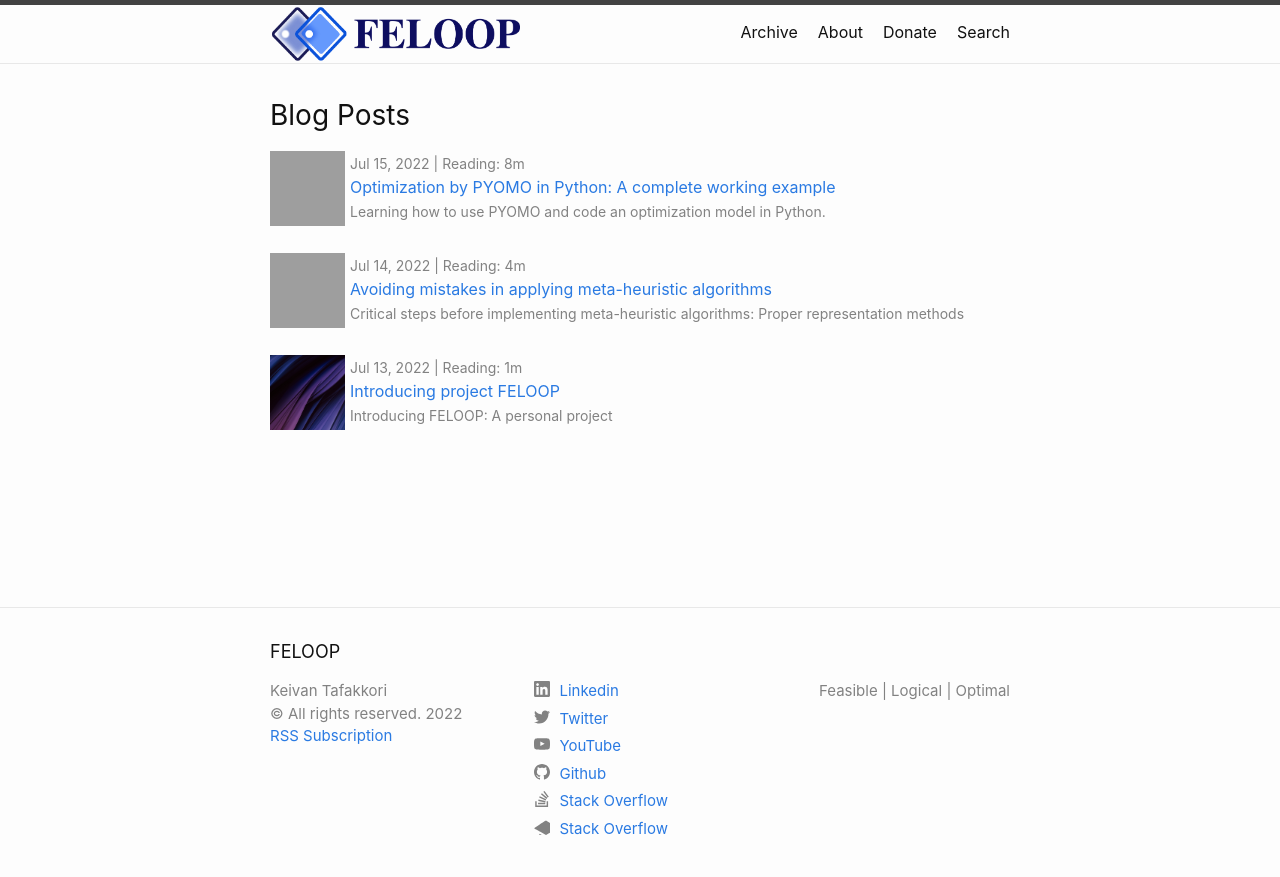
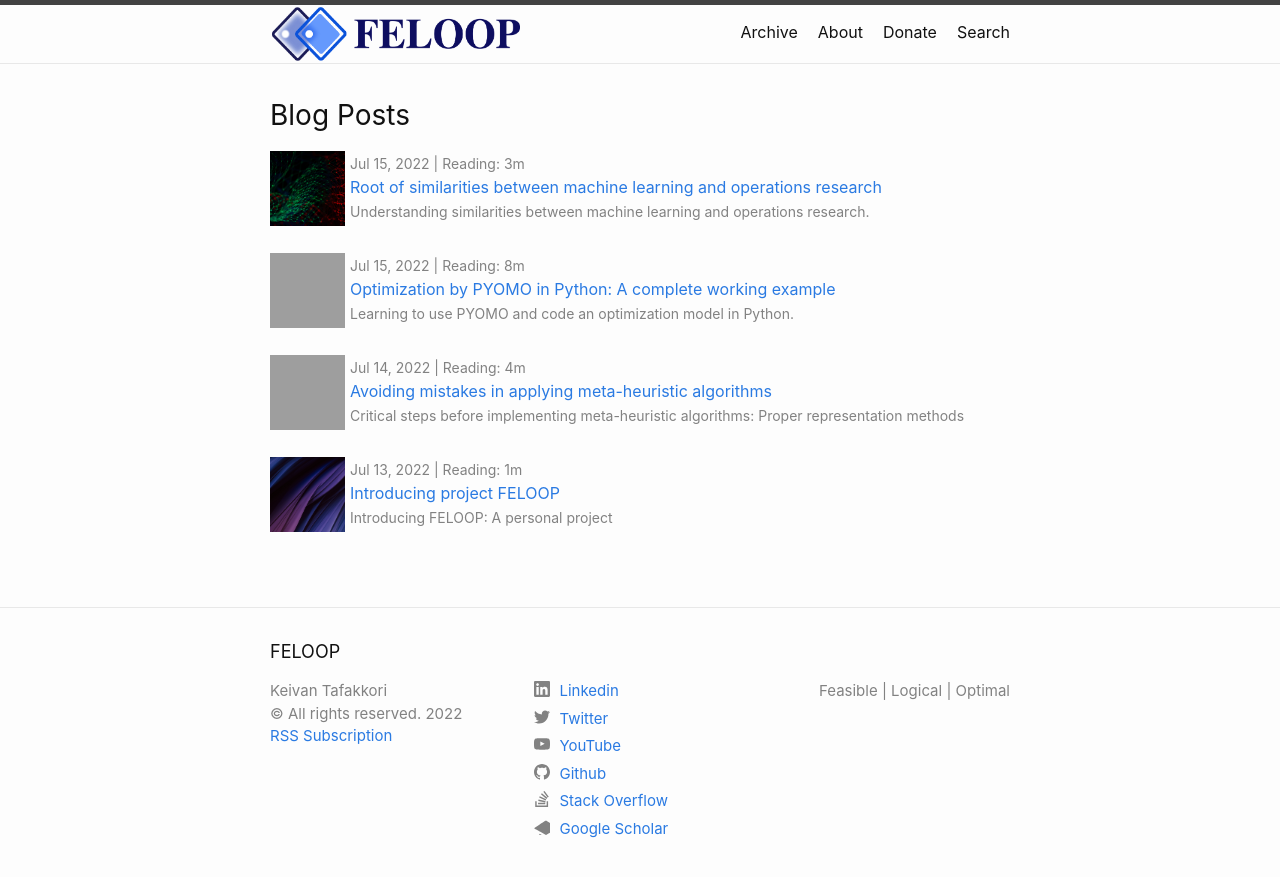
Before and after one commit to ktafakkori/ktafakkori.github.io, a Jekyll site: the page built from index.html, in a window 1280 px wide, cut to the strip 0-877 px from the top of the page. Built offline with Jekyll 4.4.1, drawn with Linux system fonts in a browser that asks for light colours; the list of posts is cut into pages by our own code; some of the changed lines change nothing that is shown; grey boxes are pictures that could not be loaded.

Commit message:
New Post

```diff
--- a/_includes/social.html
+++ b/_includes/social.html
@@ -11,7 +11,7 @@
   {%- if site.googleplus_username -%}<li><a href="https://plus.google.com/{{ site.googleplus_username| escape }}"><svg class="svg-icon"><use xlink:href="{{ '/assets/minima-social-icons.svg#googleplus' | relative_url }}"></use></svg> <span class="username">{{ site.googleplus_username| escape }}</span></a></li>{%- endif -%}
   {%- if site.github_username -%}<li><a href="https://github.com/ktafakkori/"><svg class="svg-icon"><use xlink:href="{{ '/assets/minima-social-icons.svg#github' | relative_url }}"></use></svg> <span class="username">{{ site.github_username| escape }}</span></a></li>{%- endif -%}
   {%- if site.stackoverflow_username -%}<li><a href="https://stackoverflow.com/users/19078738/keivan-tafakkori"><svg class="svg-icon"><use xlink:href="{{ '/assets/minima-social-icons.svg#stackoverflow' | relative_url }}"></use></svg> <span class="username">{{ site.stackoverflow_username| escape }}</span></a></li>{%- endif -%}
-  {%- if site.googlescholar_username -%}<li><a href="https://scholar.google.com/citations?hl=en&user=eoCLWfYAAAAJ&view_op=list_works&sortby=pubdate"><svg class="svg-icon"><use xlink:href="{{ '/assets/minima-social-icons.svg#googlescholar' | relative_url }}"></use></svg> <span class="username">{{ site.stackoverflow_username| escape }}</span></a></li>{%- endif -%}
+  {%- if site.googlescholar_username -%}<li><a href="https://scholar.google.com/citations?hl=en&user=eoCLWfYAAAAJ&view_op=list_works&sortby=pubdate"><svg class="svg-icon"><use xlink:href="{{ '/assets/minima-social-icons.svg#googlescholar' | relative_url }}"></use></svg> <span class="username">{{ site.googlescholar_username| escape }}</span></a></li>{%- endif -%}
 
   {%- if site.rss -%}<li><a href="{{ 'feed.xml' | relative_url }}"><svg class="svg-icon"><use xlink:href="{{ '/assets/minima-social-icons.svg#rss' | relative_url }}"></use></svg> <span>{{ site.rss | escape }}</span></a></li>{%- endif -%}
 </ul>
--- a/_posts/2022-07-15-optimization-with-pyomo-cwe.markdown
+++ b/_posts/2022-07-15-optimization-with-pyomo-cwe copy.markdown
@@ -1,7 +1,7 @@
 ---
 title: "Optimization by PYOMO in Python: A complete working example"
 layout: post
-description: Learning how to use PYOMO and code an optimization model in Python.
+description: Learning to use PYOMO and code an optimization model in Python.
 categories:
   - Exact Optimization
 tags:
--- /dev/null
+++ b/_posts/2022-07-15-the-root-of-similarities-between-ml-or.markdown
@@ -0,0 +1,52 @@
+---
+title: "Root of similarities between machine learning and operations research"
+layout: post
+description: Understanding similarities between machine learning and operations research.
+categories:
+  - Intelligence Optimization
+tags:
+  - Machine Learning
+  - Linear Regression
+  - Facility Location
+  - Opinion
+author:
+  - Keivan Tafakkori
+image: "/images/ml-or.jpg"
+---
+
+In this short article, I am sharing my opinion and explaining how operations research and machine learning are interrelated.
+
+Suppose a continuous facility location problem with squared Euclidean distance as follows:
+
+$$
+\begin{aligned}
+  & \min && \sum\limits_{t = 1}^{\left| T \right|}w_t\lVert\bf{g}-\bf{b_t}\rVert^2 \\
+  &&& {\bf{g}} \in \mathbb{R^{|U|}} \\
+  \end{aligned}
+$$
+
+If you remember, the distance (similarity) measure applied in this facility location problem helps find the location of emergency facilities. That means we want to find the location of a single facility that can serve _T_ facilities as fast as possible. As seen, _g_ is in bold format and not indexed. Being in the boldface means that _g_ has other dimensions (a common mathematical notation). For example, since this is a continuous facility location problem, we need to find $g_1$ and $g_2$ indicating $x$ and $y$ of a new facility in a two-dimensional space. $b_t$, which is also in bold format, denotes _x_ and _y_ for the _t_-th existing facility. Finally, $w_t$ is the weight of from-to flows between existing and the new facilities (a similarity indicator). Now consider the following optimization problem:
+
+$$
+\begin{aligned}
+  & \min && \sum\limits_{t = 1}^{\left| T \right|}w_t\lVert g_t-b_t \rVert^2 \\
+  &&& g_t \in \mathbb{R} \\
+  \end{aligned}
+$$
+
+In this optimization problem, we wish to find values $g_t$ close to $b_t$, which are not bold, meaning that they have no other dimensions. But, $g$ is now indexed by $t$. Contrary to the previous model, we need to find the location of $t$ new facilities close to the $t$ existing facilities. If we do not consider some extra constraints, $g_t$ would become equal to $b_t$. This means we establish all $t$ new facilities on the existing $t$ facilities to reduce their distance.
+
+In machine learning, existing facilities are represented by data points (observations), and $g_t$ is the location of new $t$ data points, which we wish to be close to $b_t$ (existing facilities). However, without constraints, the machine does not learn anything! We want to find a single function (instead of a single facility) that can be applied to all data points. Accordingly, the optimization model becomes:
+
+$$
+\begin{aligned}
+  & \min && \sum\limits_{t = 1}^{\left| T \right|}w_t\lVert g_t-b_t \rVert^2 \\
+  &&& g_t = y_t \quad \forall t \in T \\
+  &&& y_t = \sum_{i}^{|I|} a_{ti}x_i + z \quad \forall t \in T \\
+  &&& g_t, y_t, x_i, z \in \mathbb{R} \\
+  \end{aligned}
+$$
+
+where the first and second constraints represent post- and pre-activation functions, respectively.
+
+This optimization problem is called linear regression, the basis for all machine learning models and algorithms! Note that $w_t$ here should equal one as we do not want to make a biased model!
```
Also changed, not shown: images/ml-or.jpg (added).
